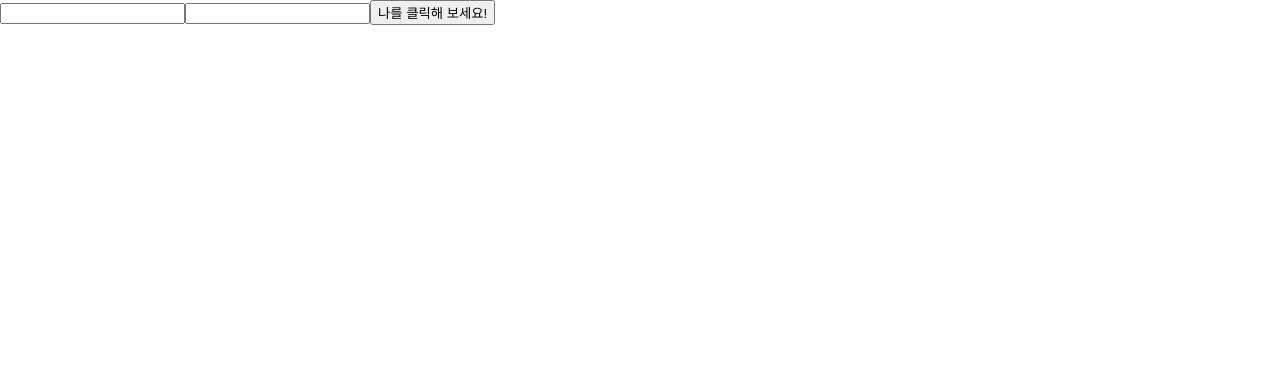
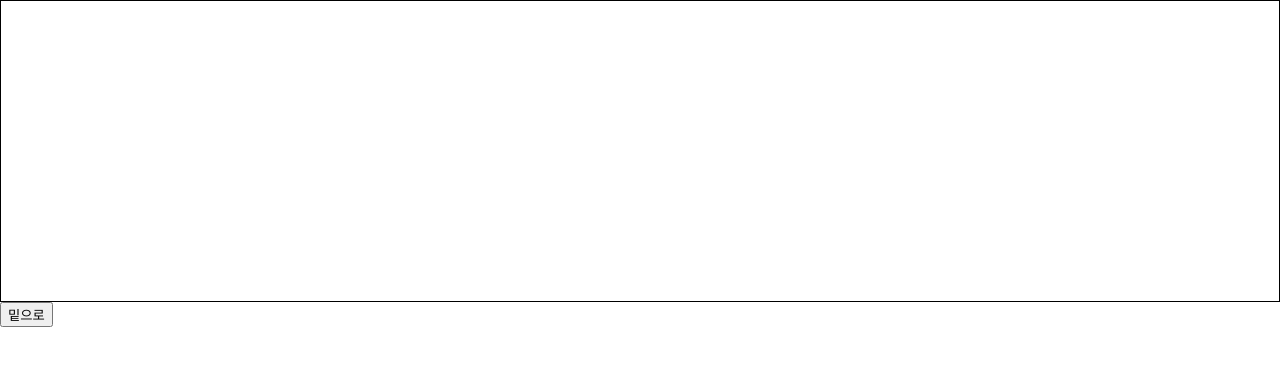
Before and after one commit to honaseung/hello-react, a React (Create React App) app: page / in a window 1280 px wide. Shown: the top 366 px of the page. Built offline with nearby package versions, Linux system fonts and the light colour scheme.

Commit message:
using ref to control DOM element

```diff
--- a/src/App.js
+++ b/src/App.js
@@ -1,15 +1,29 @@
-import EventPractice from './EventPractice';
+import { Component } from 'react';
+import ScrollBox from './ScrollBox';
+// import ValidationSample from './ValidationSmaple';
+// import EventPractice from './EventPractice';
 // import EventPracticeClass from './EventPracticeClass';
 // import Say from './Say';
 
-const App = () => {
+class App extends Component {
+    render() {
         return (
             <>
                 {/* <Say /> */}
                 {/* <EventPracticeClass /> */}
-            <EventPractice />
+                {/* <EventPractice /> */}
+                {/* <ValidationSample /> */}
+                <ScrollBox ref={(ref) => (this.scrollBox = ref)} />
+                <button
+                    onClick={() => {
+                        this.scrollBox.scrollToBottom();
+                    }}
+                >
+                    밑으로
+                </button>
             </>
         );
-};
+    }
+}
 
 export default App;
```
Lines whose indentation alone changed are shown as unchanged.
